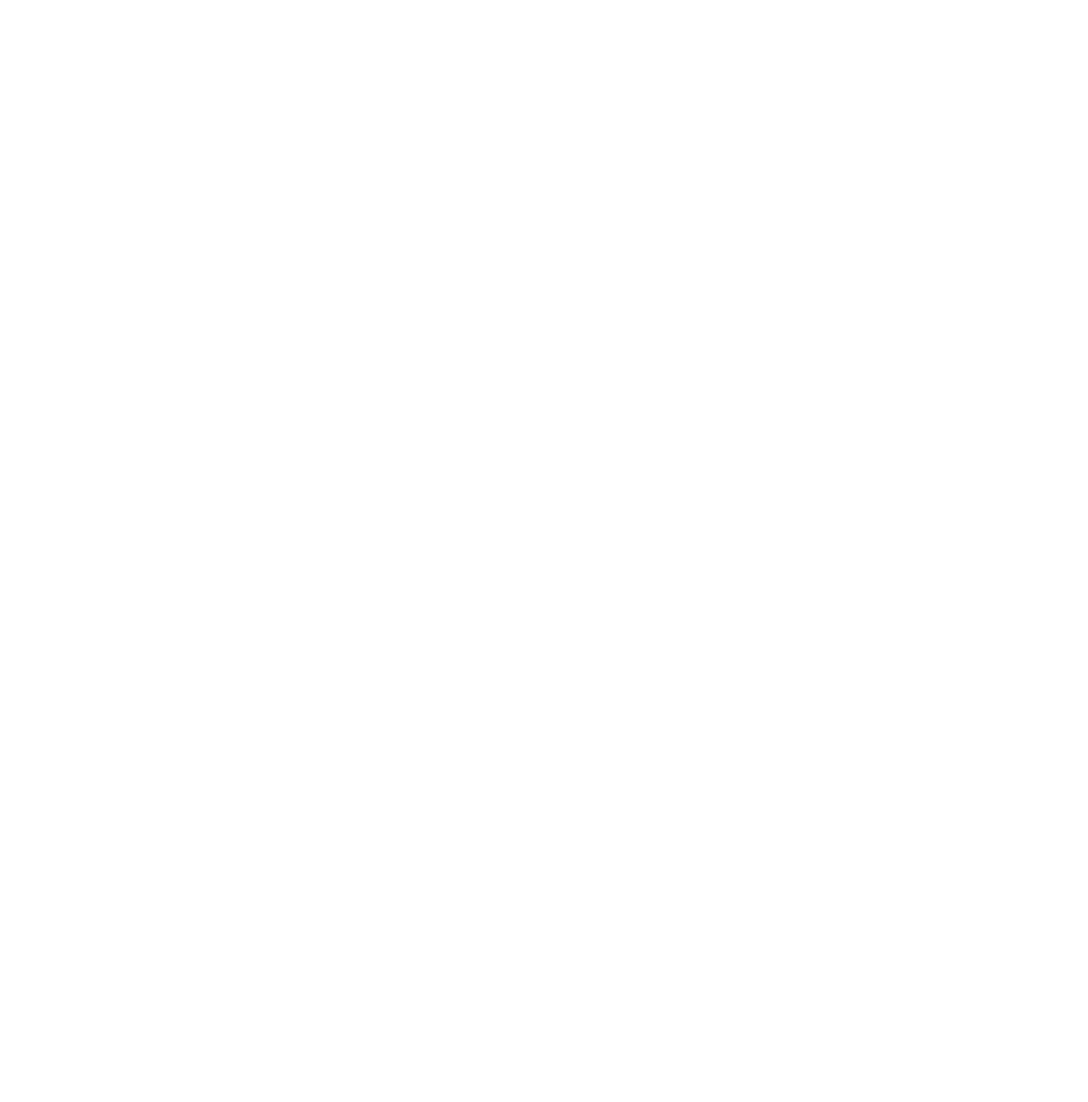
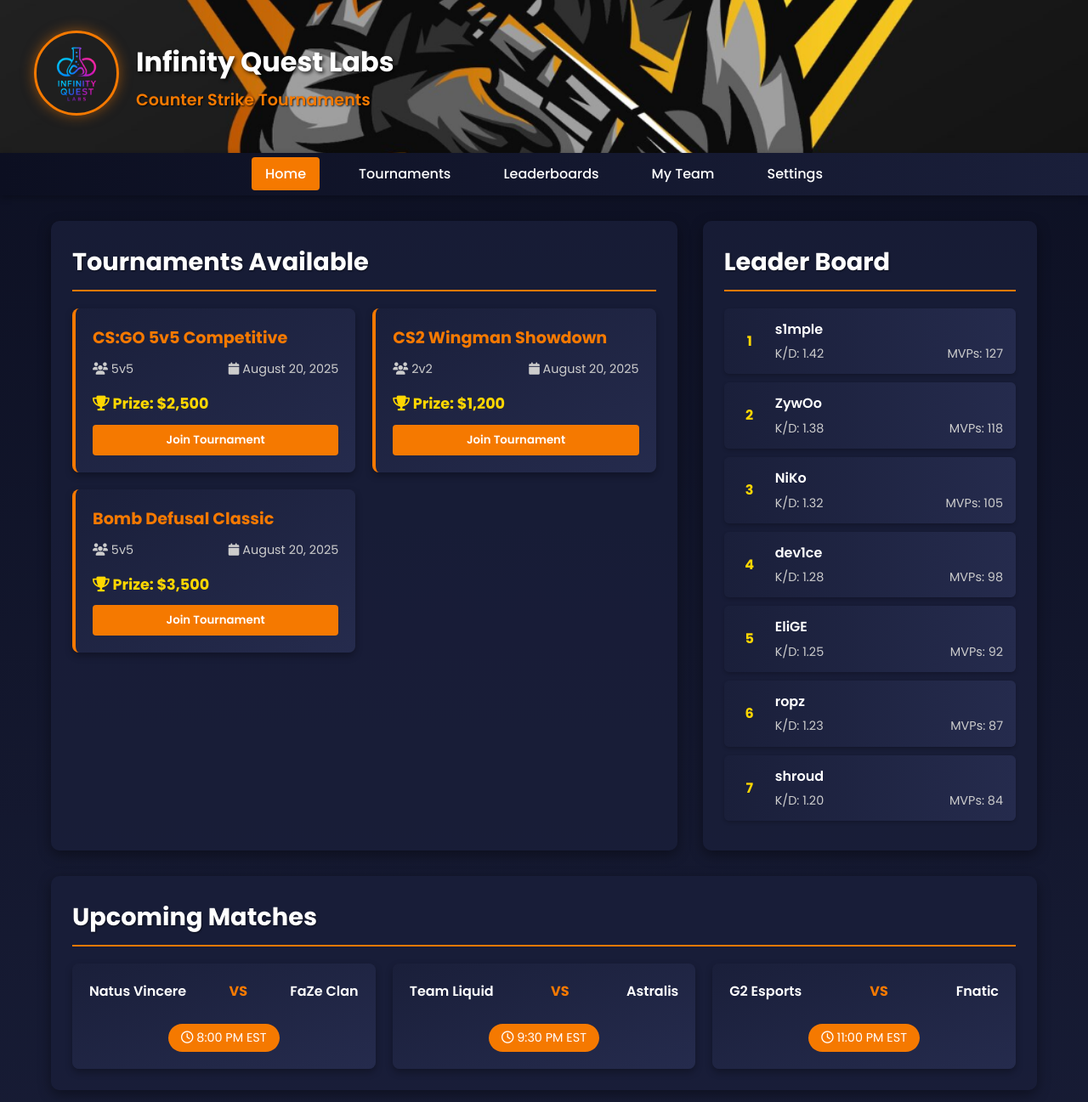
Before and after one commit to josh098741/gamer-hub, a plain HTML site: page frontend/public/csgo.html in a window 1280 px wide. Shown: the top 1297 px of the page at 85% size. Before the commit the page ends 800 px from the top, so only its background shows below. Drawn offline with Linux system fonts and the light colour scheme.

Commit message:
Additional Commits

```diff
--- a/frontend/public/csgo.html
+++ b/frontend/public/csgo.html
@@ -0,0 +1,237 @@
+<!DOCTYPE html>
+<html lang="en">
+<head>
+    <meta charset="UTF-8">
+    <meta http-equiv="X-UA-Compatible" content="IE=edge">
+    <meta name="viewport" content="width=device-width, initial-scale=1.0">
+    <title>Counter Strike Tournaments</title>
+    <link rel="stylesheet" href="/frontend/src/css/csgo.css">
+    <link rel="stylesheet" href="https://cdnjs.cloudflare.com/ajax/libs/font-awesome/6.4.0/css/all.min.css">
+    <link rel="icon" href="/frontend/src/images/iql2.png">
+</head>
+<body>
+    <header>
+        <div class="header-content">
+            <div class="header-img">
+                <img src="/frontend/src/images/iql2.png" alt="Counter Strike Logo">
+            </div>
+            <div class="header-text">
+                <h2>Infinity Quest Labs</h2>
+                <p>Counter Strike Tournaments</p>
+            </div>
+        </div>
+    </header>
+
+    <div class="nav-container">
+        <nav>
+            <ul class="nav-links">
+                <li><a href="/frontend/index.html" class="active">Home</a></li>
+                <li><a href="#">Tournaments</a></li>
+                <li><a href="#">Leaderboards</a></li>
+                <li><a href="#">My Team</a></li>
+                <li><a href="#">Settings</a></li>
+            </ul>
+        </nav>
+    </div>
+
+    <main>
+        <div class="main-content">
+            <div class="tournaments-available">
+                <h2 class="section-title">Tournaments Available</h2>
+                <div class="tournament-cards">
+                    <div class="tournament-card">
+                        <h3>CS:GO 5v5 Competitive</h3>
+                        <div class="tournament-info">
+                            <span><i class="fas fa-users"></i> 5v5</span>
+                            <span><i class="fas fa-calendar"></i> August 20, 2025</span>
+                        </div>
+                        <div class="tournament-prize">
+                            <i class="fas fa-trophy"></i> Prize: $2,500
+                        </div>
+                        <button class="join-btn">Join Tournament</button>
+                    </div>
+
+                    <div class="tournament-card">
+                        <h3>CS2 Wingman Showdown</h3>
+                        <div class="tournament-info">
+                            <span><i class="fas fa-users"></i> 2v2</span>
+                            <span><i class="fas fa-calendar"></i> August 20, 2025</span>
+                        </div>
+                        <div class="tournament-prize">
+                            <i class="fas fa-trophy"></i> Prize: $1,200
+                        </div>
+                        <button class="join-btn">Join Tournament</button>
+                    </div>
+
+                    <div class="tournament-card">
+                        <h3>Bomb Defusal Classic</h3>
+                        <div class="tournament-info">
+                            <span><i class="fas fa-users"></i> 5v5</span>
+                            <span><i class="fas fa-calendar"></i> August 20, 2025</span>
+                        </div>
+                        <div class="tournament-prize">
+                            <i class="fas fa-trophy"></i> Prize: $3,500
+                        </div>
+                        <button class="join-btn">Join Tournament</button>
+                    </div>
+                </div>
+            </div>
+
+            <div class="leader-board">
+                <h2 class="section-title">Leader Board</h2>
+                <ul class="leaderboard-list">
+                    <li class="leaderboard-item">
+                        <span class="rank">1</span>
+                        <div class="player-info">
+                            <div class="player-name">s1mple</div>
+                            <div class="player-stats">
+                                <span>K/D: 1.42</span>
+                                <span>MVPs: 127</span>
+                            </div>
+                        </div>
+                    </li>
+
+                    <li class="leaderboard-item">
+                        <span class="rank">2</span>
+                        <div class="player-info">
+                            <div class="player-name">ZywOo</div>
+                            <div class="player-stats">
+                                <span>K/D: 1.38</span>
+                                <span>MVPs: 118</span>
+                            </div>
+                        </div>
+                    </li>
+
+                    <li class="leaderboard-item">
+                        <span class="rank">3</span>
+                        <div class="player-info">
+                            <div class="player-name">NiKo</div>
+                            <div class="player-stats">
+                                <span>K/D: 1.32</span>
+                                <span>MVPs: 105</span>
+                            </div>
+                        </div>
+                    </li>
+
+                    <li class="leaderboard-item">
+                        <span class="rank">4</span>
+                        <div class="player-info">
+                            <div class="player-name">dev1ce</div>
+                            <div class="player-stats">
+                                <span>K/D: 1.28</span>
+                                <span>MVPs: 98</span>
+                            </div>
+                        </div>
+                    </li>
+
+                    <li class="leaderboard-item">
+                        <span class="rank">5</span>
+                        <div class="player-info">
+                            <div class="player-name">EliGE</div>
+                            <div class="player-stats">
+                                <span>K/D: 1.25</span>
+                                <span>MVPs: 92</span>
+                            </div>
+                        </div>
+                    </li>
+
+                    <li class="leaderboard-item">
+                        <span class="rank">6</span>
+                        <div class="player-info">
+                            <div class="player-name">ropz</div>
+                            <div class="player-stats">
+                                <span>K/D: 1.23</span>
+                                <span>MVPs: 87</span>
+                            </div>
+                        </div>
+                    </li>
+
+                    <li class="leaderboard-item">
+                        <span class="rank">7</span>
+                        <div class="player-info">
+                            <div class="player-name">shroud</div>
+                            <div class="player-stats">
+                                <span>K/D: 1.20</span>
+                                <span>MVPs: 84</span>
+                            </div>
+                        </div>
+                    </li>
+                </ul>
+            </div>
+        </div>
+
+        <div class="upcoming-matches">
+            <h2 class="section-title">Upcoming Matches</h2>
+            <div class="match-cards">
+                <div class="match-card">
+                    <div class="teams">
+                        <div class="team">Natus Vincere</div>
+                        <div class="vs">VS</div>
+                        <div class="team">FaZe Clan</div>
+                    </div>
+                    <div class="match-time">
+                        <i class="far fa-clock"></i> 8:00 PM EST
+                    </div>
+                </div>
+
+                <div class="match-card">
+                    <div class="teams">
+                        <div class="team">Team Liquid</div>
+                        <div class="vs">VS</div>
+                        <div class="team">Astralis</div>
+                    </div>
+                    <div class="match-time">
+                        <i class="far fa-clock"></i> 9:30 PM EST
+                    </div>
+                </div>
+
+                <div class="match-card">
+                    <div class="teams">
+                        <div class="team">G2 Esports</div>
+                        <div class="vs">VS</div>
+                        <div class="team">Fnatic</div>
+                    </div>
+                    <div class="match-time">
+                        <i class="far fa-clock"></i> 11:00 PM EST
+                    </div>
+                </div>
+            </div>
+        </div>
+    </main>
+
+    <footer>
+        <div class="footer-content">
+            <div class="footer-column">
+                <h3>About Us</h3>
+                <p>Infinity Quest Labs is a premier gaming platform for competitive Counter Strike tournaments. Join our community of professional and amateur gamers.</p>
+                <div class="social-links">
+                    <a href="#"><i class="fab fa-twitter"></i></a>
+                    <a href="#"><i class="fab fa-discord"></i></a>
+                    <a href="#"><i class="fab fa-twitch"></i></a>
+                    <a href="#"><i class="fab fa-youtube"></i></a>
+                </div>
+            </div>
+
+            <div class="footer-column">
+                <h3>Quick Links</h3>
+                <a href="#">Home</a>
+                <a href="#">Tournaments</a>
+                <a href="#">Leaderboards</a>
+                <a href="#">My Profile</a>
+                <a href="#">Support</a>
+            </div>
+
+            <div class="footer-column">
+                <h3>Contact Us</h3>
+                <p><i class="fas fa-envelope"></i> infinityquestlabs@gmail.com</p>
+                <p><i class="fas fa-phone"></i>+254 720060752</p>
+                <p><i class="fas fa-map-marker-alt"></i> Nairobi Juja</p>
+            </div>
+        </div>
+
+        <div class="copyright">
+            <p>&copy; 2025 Infinity Quest Labs. All rights reserved.</p>
+        </div>
+    </footer>
+</body>
+</html>
--- a/frontend/src/css/csgo.css
+++ b/frontend/src/css/csgo.css
@@ -0,0 +1,406 @@
+@import url('https://fonts.googleapis.com/css2?family=Poppins:wght@400;500;600;700&display=swap');
+
+* {
+    font-family: 'Poppins', sans-serif;
+    margin: 0;
+    padding: 0;
+    box-sizing: border-box;
+}
+
+body {
+    min-height: 100vh;
+    background: linear-gradient(to bottom, #0c0f21, #1a1f3a);
+    color: #fff;
+    line-height: 1.6;
+}
+
+/* Header Styles */
+header {
+    height: 180px;
+    width: 100%;
+    background: url(/frontend/src/images/csgo.png) center/cover no-repeat;
+    display: flex;
+    align-items: center;
+    padding: 0 20px;
+    box-shadow: 0 4px 12px rgba(0, 0, 0, 0.5);
+}
+
+.header-content {
+    display: flex;
+    align-items: center;
+    max-width: 1200px;
+    width: 100%;
+    margin: 0 auto;
+}
+
+.header-img {
+    margin-right: 20px;
+}
+
+.header-img img {
+    height: 100px;
+    width: auto;
+    border-radius: 50%;
+    border: 3px solid #f57900;
+    box-shadow: 0 0 15px rgba(245, 121, 0, 0.5);
+}
+
+.header-text h2 {
+    font-size: 2rem;
+    margin-bottom: 5px;
+    text-shadow: 2px 2px 4px rgba(0, 0, 0, 0.8);
+    color: #fff;
+}
+
+.header-text p {
+    font-size: 1.2rem;
+    color: #f57900;
+    font-weight: 600;
+    text-shadow: 1px 1px 2px rgba(0, 0, 0, 0.8);
+}
+
+/* Navigation */
+.nav-container {
+    background: linear-gradient(to right, #0c0f21, #1a1f3a);
+    padding: 12px 0;
+    box-shadow: 0 2px 8px rgba(0, 0, 0, 0.3);
+}
+
+nav {
+    max-width: 1200px;
+    margin: 0 auto;
+    display: flex;
+    justify-content: center;
+}
+
+.nav-links {
+    display: flex;
+    list-style: none;
+    gap: 30px;
+}
+
+.nav-links a {
+    color: #fff;
+    text-decoration: none;
+    font-weight: 500;
+    padding: 8px 16px;
+    border-radius: 4px;
+    transition: all 0.3s ease;
+}
+
+.nav-links a:hover, .nav-links a.active {
+    background: #f57900;
+    color: #fff;
+}
+
+/* Main Content */
+main {
+    max-width: 1200px;
+    margin: 30px auto;
+    padding: 0 20px;
+}
+
+.main-content {
+    display: flex;
+    gap: 30px;
+    flex-wrap: wrap;
+}
+
+.section-title {
+    font-size: 1.8rem;
+    margin-bottom: 20px;
+    padding-bottom: 10px;
+    border-bottom: 2px solid #f57900;
+    color: #fff;
+    text-shadow: 1px 1px 2px rgba(0, 0, 0, 0.5);
+}
+
+/* Tournaments Section */
+.tournaments-available {
+    flex: 2;
+    min-width: 300px;
+    background: rgba(26, 31, 58, 0.8);
+    border-radius: 10px;
+    padding: 25px;
+    box-shadow: 0 5px 15px rgba(0, 0, 0, 0.4);
+}
+
+.tournament-cards {
+    display: grid;
+    grid-template-columns: repeat(auto-fill, minmax(280px, 1fr));
+    gap: 20px;
+}
+
+.tournament-card {
+    background: linear-gradient(to bottom right, #1a1f3a, #252b4d);
+    border-radius: 8px;
+    padding: 20px;
+    box-shadow: 0 4px 8px rgba(0, 0, 0, 0.3);
+    transition: transform 0.3s ease;
+    border-left: 4px solid #f57900;
+}
+
+.tournament-card:hover {
+    transform: translateY(-5px);
+}
+
+.tournament-card h3 {
+    color: #f57900;
+    margin-bottom: 10px;
+    font-size: 1.2rem;
+}
+
+.tournament-info {
+    display: flex;
+    justify-content: space-between;
+    margin-bottom: 15px;
+    font-size: 0.9rem;
+    color: #ccc;
+}
+
+.tournament-prize {
+    font-weight: 700;
+    color: #ffd700;
+    font-size: 1.1rem;
+    margin: 10px 0;
+}
+
+.join-btn {
+    background: #f57900;
+    color: white;
+    border: none;
+    padding: 8px 16px;
+    border-radius: 4px;
+    cursor: pointer;
+    font-weight: 600;
+    width: 100%;
+    transition: background 0.3s ease;
+}
+
+.join-btn:hover {
+    background: #e06e00;
+}
+
+/* Leaderboard Section */
+.leader-board {
+    flex: 1;
+    min-width: 250px;
+    background: rgba(26, 31, 58, 0.8);
+    border-radius: 10px;
+    padding: 25px;
+    box-shadow: 0 5px 15px rgba(0, 0, 0, 0.4);
+}
+
+.leaderboard-list {
+    list-style: none;
+}
+
+.leaderboard-item {
+    display: flex;
+    align-items: center;
+    padding: 12px 15px;
+    margin-bottom: 10px;
+    background: linear-gradient(to right, #1a1f3a, #252b4d);
+    border-radius: 6px;
+    box-shadow: 0 2px 4px rgba(0, 0, 0, 0.2);
+}
+
+.rank {
+    font-weight: 700;
+    margin-right: 15px;
+    width: 30px;
+    text-align: center;
+    color: #ffd700;
+}
+
+.player-info {
+    flex-grow: 1;
+}
+
+.player-name {
+    font-weight: 600;
+}
+
+.player-stats {
+    display: flex;
+    justify-content: space-between;
+    font-size: 0.9rem;
+    color: #ccc;
+    margin-top: 5px;
+}
+
+/* Upcoming Matches */
+.upcoming-matches {
+    width: 100%;
+    background: rgba(26, 31, 58, 0.8);
+    border-radius: 10px;
+    padding: 25px;
+    margin-top: 30px;
+    box-shadow: 0 5px 15px rgba(0, 0, 0, 0.4);
+}
+
+.match-cards {
+    display: grid;
+    grid-template-columns: repeat(auto-fill, minmax(300px, 1fr));
+    gap: 20px;
+}
+
+.match-card {
+    background: linear-gradient(to bottom right, #1a1f3a, #252b4d);
+    border-radius: 8px;
+    padding: 20px;
+    display: flex;
+    flex-direction: column;
+    align-items: center;
+    box-shadow: 0 4px 8px rgba(0, 0, 0, 0.3);
+}
+
+.teams {
+    display: flex;
+    justify-content: space-between;
+    width: 100%;
+    margin-bottom: 15px;
+}
+
+.team {
+    text-align: center;
+    font-weight: 600;
+}
+
+.vs {
+    display: flex;
+    align-items: center;
+    justify-content: center;
+    color: #f57900;
+    font-weight: 700;
+}
+
+.match-time {
+    background: #f57900;
+    padding: 5px 15px;
+    border-radius: 20px;
+    font-size: 0.9rem;
+    margin-top: 10px;
+}
+
+/* Footer */
+footer {
+    background: linear-gradient(to right, #0c0f21, #1a1f3a);
+    padding: 40px 20px;
+    margin-top: 50px;
+    text-align: center;
+    box-shadow: 0 -4px 12px rgba(0, 0, 0, 0.3);
+}
+
+.footer-content {
+    max-width: 1200px;
+    margin: 0 auto;
+    display: flex;
+    flex-wrap: wrap;
+    justify-content: space-between;
+    gap: 30px;
+}
+
+.footer-column {
+    flex: 1;
+    min-width: 250px;
+}
+
+.footer-column h3 {
+    color: #f57900;
+    margin-bottom: 20px;
+    font-size: 1.3rem;
+}
+
+.footer-column p, .footer-column a {
+    color: #ccc;
+    margin-bottom: 10px;
+    display: block;
+    text-decoration: none;
+    transition: color 0.3s ease;
+}
+
+.footer-column a:hover {
+    color: #f57900;
+}
+
+.social-links {
+    display: flex;
+    gap: 15px;
+    justify-content: center;
+    margin-top: 15px;
+}
+
+.social-links a {
+    width: 40px;
+    height: 40px;
+    border-radius: 50%;
+    background: #252b4d;
+    display: flex;
+    align-items: center;
+    justify-content: center;
+    transition: all 0.3s ease;
+}
+
+.social-links a:hover {
+    background: #f57900;
+    transform: translateY(-3px);
+}
+
+.copyright {
+    margin-top: 30px;
+    padding-top: 20px;
+    border-top: 1px solid #252b4d;
+    color: #ccc;
+    font-size: 0.9rem;
+}
+
+/* Responsive Design */
+@media (max-width: 768px) {
+    .header-content {
+        flex-direction: column;
+        text-align: center;
+        padding-top: 10px;
+    }
+
+    .header-img {
+        margin-right: 0;
+        margin-bottom: 10px;
+    }
+
+    .header-img img {
+        height: 80px;
+    }
+
+    .nav-links {
+        flex-wrap: wrap;
+        justify-content: center;
+        gap: 10px;
+    }
+
+    .main-content {
+        flex-direction: column;
+    }
+
+    .tournaments-available, .leader-board {
+        width: 100%;
+    }
+}
+
+@media (max-width: 480px) {
+    .header-text h2 {
+        font-size: 1.5rem;
+    }
+
+    .header-text p {
+        font-size: 1rem;
+    }
+
+    .section-title {
+        font-size: 1.5rem;
+    }
+
+    .tournament-cards, .match-cards {
+        grid-template-columns: 1fr;
+    }
+}
```
Also changed, not shown: frontend/public/call-of-duty.html (+1 -4 lines), frontend/src/css/mk.css (added), frontend/src/css/mk.html (deleted).
